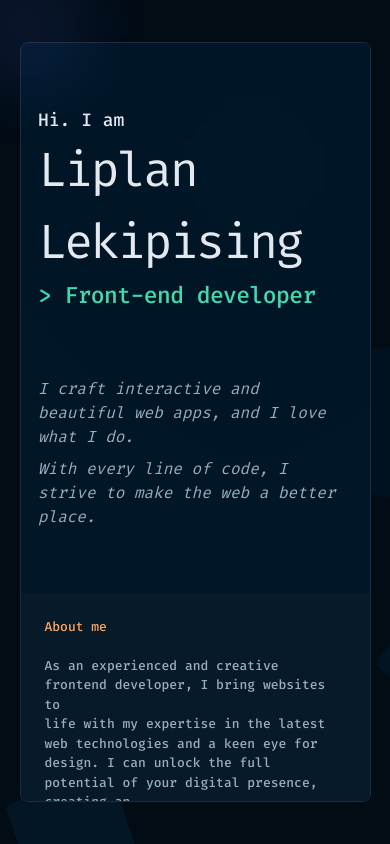
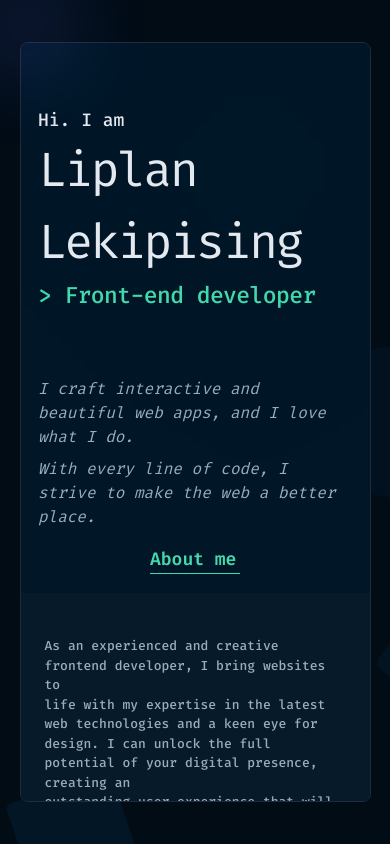
Before and after one commit to lekipising/portfolio-2.0, a Next.js app: page / in a window 390 px wide. Built offline with nearby package versions, Linux system fonts and the light colour scheme.

Commit message:
chore: add titles

```diff
--- a/components/about/index.tsx
+++ b/components/about/index.tsx
@@ -6,17 +6,28 @@ export default function AboutMe() {
   return (
     <motion.section
       id="_about-me"
-      className="cursor-default bg-dark-100/20 p-6 text-[13px] font-medium leading-[150%] text-gray-100 shadow-lg transition-all duration-300 ease-in hover:bg-dark-100/40 md:relative md:m-auto  md:mb-32 md:w-max  md:rounded-[30px] md:p-16 md:text-[16px]"
+      className="relative cursor-default bg-dark-100/20 p-6 text-[13px] font-medium leading-[150%] text-gray-100 shadow-lg transition-all duration-300 ease-in hover:bg-dark-100/40 md:relative md:m-auto md:mb-32 md:w-max  md:rounded-[30px] md:p-16 md:text-[16px]"
     >
-      <h2 className="text-yellow transition-all duration-300 ease-in">
-        About me
-      </h2>
+      <div className="absolute w-[90px] left-1/2 -translate-x-1/2 -top-12">
+        <motion.h2 className="text-lg font-semibold text-green">
+          About me
+        </motion.h2>
+        <motion.div
+          initial={{ width: 0 }}
+          whileInView={{ width: "100%" }}
+          transition={{ duration: 0.5, ease: "easeIn" }}
+          className="h-[1px] bg-green"
+        />
+      </div>
       <br />
 
       <p className="transition-all duration-300 ease-in hover:text-white/70">
-        As an experienced and creative frontend developer, I bring websites to <br />
-        life with my expertise in the latest web technologies and a keen eye for <br />
-        design. I can unlock the full potential of your digital presence, creating an <br />
+        As an experienced and creative frontend developer, I bring websites to{" "}
+        <br />
+        life with my expertise in the latest web technologies and a keen eye for{" "}
+        <br />
+        design. I can unlock the full potential of your digital presence,
+        creating an <br />
         outstanding user experience that will take your business to the next
         level.
       </p>
--- a/components/contact/index.tsx
+++ b/components/contact/index.tsx
@@ -4,6 +4,7 @@ import ContactForm from "./form";
 import MobileSocials from "./mobileContact";
 import SuccessMessage from "./success";
 
+import { motion } from "framer-motion";
 import { event } from "nextjs-google-analytics";
 
 export default function ContactMe() {
@@ -50,6 +51,17 @@ export default function ContactMe() {
       id="_contact-me"
       className="relative m-auto my-16 mb-32 flex h-max w-full max-w-[85vw] flex-col items-center justify-between rounded-[15px] bg-dark-100/20 p-8 pb-64 md:max-w-[70vw] md:flex-row md:pb-32"
     >
+      <div className="absolute left-1/2 -top-12 w-[185px] -translate-x-1/2">
+        <motion.h2 className="text-lg font-semibold text-green">
+          Send me a message
+        </motion.h2>
+        <motion.div
+          initial={{ width: 0 }}
+          whileInView={{ width: "100%" }}
+          transition={{ duration: 0.5, ease: "easeIn" }}
+          className="h-[1px] bg-green"
+        />
+      </div>
       {messageReceived ? (
         <SuccessMessage
           senderName={messageReceived}
--- a/components/projects/index.tsx
+++ b/components/projects/index.tsx
@@ -26,8 +26,20 @@ export default function Projects() {
   return (
     <section
       id="_projects"
-      className="m-auto flex max-w-[95%] flex-col justify-center gap-5 py-8 md:relative md:flex-row  md:py-32 "
+      className="relative m-auto flex max-w-[95%] flex-col justify-center gap-5 py-8 md:relative md:flex-row  md:py-32 "
     >
+      <div className="absolute top-12">
+        <motion.h2 className="text-lg font-semibold text-green">
+          Personal Projects
+        </motion.h2>
+        <motion.div
+          initial={{ width: 0 }}
+          whileInView={{ width: "100%" }}
+          transition={{ duration: 0.5, ease: "easeIn" }}
+          className="h-[1px] bg-green"
+        />
+      </div>
+
       {projects.map((project, i) => (
         <OneProject key={i} index={i} project={project} />
       ))}
@@ -64,9 +76,9 @@ function OneProject({ project, index }: { project: Project; index: number }) {
       className="group w-full md:w-[350px]"
       id={`project-${project.title.toLowerCase().replace(" ", "-")}`}
     >
-      <h2 className="mb-3 text-[16px] font-bold text-purple-heavy group-hover:text-yellow">
+      <h3 className="mb-3 text-[16px] font-bold text-purple-heavy group-hover:text-yellow">
         {project.title}
-      </h2>
+      </h3>
       <div className="project relative h-[58vh] max-h-[430px] rounded-[10px] border-[1px] border-gray-200 bg-dark-300 pt-0 pb-32 transition-all duration-300 ease-in">
         <motion.div
           initial={false}
```
